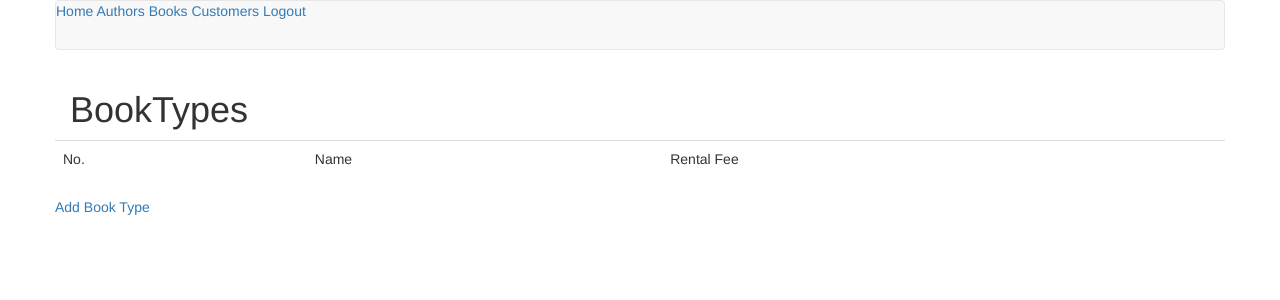
After one commit to njugunanduati/bookstore, a Flask app: page /book_types in a window 1280 px wide. The commit adds this page. Shown: the top 300 px of the page. Run offline with Flask 2, Linux system fonts and the light colour scheme; the visitor is signed in with stand-in values (Sample User, id 1); data that the repository does not hold is empty; some libraries are stand-ins or nearby versions.

Commit message:
--Story 2 completed --added the book typess (regular, fiction and novel) --also refactored the code to include this

```diff
--- a/app/models.py
+++ b/app/models.py
@@ -61,10 +61,22 @@ class Author(TimestampMixin, db.Model):
         return f'Author {self.body} {self.last_name}'
 
 
+class BookType(TimestampMixin, db.Model):
+    """
+    regular, fiction and novels
+    """
+    id = db.Column(db.Integer, primary_key=True)
+    name = db.Column(db.String(30))
+    rent_charge = db.Column(db.Numeric(5, 2))
+
+    def __repr__(self):
+        return f'BookType {self.name}'
+
+
 class Book(TimestampMixin, db.Model):
     id = db.Column(db.Integer, primary_key=True)
+    book_type = db.Column(db.Integer, db.ForeignKey('book_type.id'))
     title = db.Column(db.String(300))
-    rent_charge = db.Column(db.Numeric(5, 2))
     timestamp = db.Column(db.DateTime, index=True, default=datetime.utcnow)
     author = db.Column(db.Integer, db.ForeignKey('author.id'))
 
@@ -74,6 +86,14 @@ class Book(TimestampMixin, db.Model):
     def get_author(self):
         author = Author.query.filter_by(id=self.author).first()
         return f'{author.first_name} {author.last_name}'
+
+    def get_book_type(self):
+        book_type = BookType.query.filter_by(id=self.book_type).first()
+        return book_type.name
+
+    def get_rent_charge(self):
+        book_type = BookType.query.filter_by(id=self.book_type).first()
+        return book_type.rent_charge
 
 
 class Rental(TimestampMixin, db.Model):
@@ -95,9 +115,17 @@ class Rental(TimestampMixin, db.Model):
         book = Book.query.filter_by(id=self.book_id).first()
         return book.title
 
+    def get_book_type(self):
+        book = Book.query.filter_by(id=self.book_id).first()
+        return book.get_book_type()
+
+    def get_author(self):
+        book = Book.query.filter_by(id=self.book_id).first()
+        return book.get_author()
+
     def get_cost(self):
         book = Book.query.filter_by(id=self.book_id).first()
-        return book.rent_charge * self.duration
+        return book.get_rent_charge() * self.duration
 
 
 @login.user_loader
--- a/app/routes.py
+++ b/app/routes.py
@@ -6,8 +6,8 @@ from flask_login import current_user, login_user, logout_user, login_required
 from app import app, db
 from app.email import send_password_reset_email
 from app.forms import LoginForm, BookForm, CustomerForm, AuthorForm, RegistrationForm, RentBookForm, \
-    ResetPasswordRequestForm, ResetPasswordForm
-from app.models import User, Book, Author, Customer, Rental
+    ResetPasswordRequestForm, ResetPasswordForm, BookTypeForm
+from app.models import User, Book, BookType, Author, Customer, Rental
 
 
 @app.route('/')
@@ -92,7 +92,7 @@ def index():
 @login_required
 def rent_book():
     customers = [(i.id, f'{i.first_name} {i.last_name}') for i in Customer.query.all()]
-    books = [(i.id, f'{i.title} @ ${i.rent_charge}') for i in Book.query.all()]
+    books = [(i.id, f'{i.title} @ ${i.get_rent_charge()}') for i in Book.query.all()]
     form = RentBookForm()
     form.customer.choices = customers
     form.book.choices = books
@@ -109,6 +109,28 @@ def rent_book():
     return render_template('rent_book.html', title='Rent A Book', form=form)
 
 
+@app.route('/add/book_type', methods=['GET', 'POST'])
+@login_required
+def add_book_type():
+    form = BookTypeForm()
+    if form.validate_on_submit():
+        book_type = BookType(
+            name=form.name.data,
+            rent_charge=form.rent_charge.data,
+        )
+        db.session.add(book_type)
+        db.session.commit()
+        return redirect(url_for('get_book_types'))
+    return render_template('add_book_type.html', title='Add Book', form=form)
+
+
+@app.route('/book_types')
+@login_required
+def get_book_types():
+    book_types = BookType.query.all()
+    return render_template('book_types.html', title='BookTypes', book_types=book_types)
+
+
 @app.route('/books')
 @login_required
 def get_books():
@@ -120,18 +142,42 @@ def get_books():
 @login_required
 def add_book():
     authors = [(i.id, f'{i.first_name} {i.last_name}') for i in Author.query.all()]
+    book_types = [(i.id, f'{i.name} {i.rent_charge}') for i in BookType.query.all()]
     form = BookForm()
     form.author.choices = authors
+    form.book_type.choices = book_types
     if form.validate_on_submit():
         book = Book(
             title=form.title.data,
-            rent_charge=form.rent_charge.data,
+            book_type=form.book_type.data,
             author=form.author.data
         )
         db.session.add(book)
         db.session.commit()
         return redirect(url_for('get_books'))
     return render_template('add_book.html', title='Add Book', form=form)
+
+
+@app.route('/edit/book/<id>', methods=['GET', 'POST'])
+@login_required
+def edit_book(id):
+    book = Book.query.filter_by(id=id).first()
+    authors = [(i.id, f'{i.first_name} {i.last_name}') for i in Author.query.all()]
+    book_types = [(i.id, f'{i.name} {i.rent_charge}') for i in BookType.query.all()]
+    form = BookForm()
+    form.author.choices = authors
+    form.book_type.choices = book_types
+    if form.validate_on_submit():
+        book.title = form.title.data,
+        book.book_type = form.book_type.data,
+        book.author = form.author.data
+        db.session.commit()
+        flash('Book has been updated.')
+        return redirect(url_for('get_books'))
+    book = Book.query.filter_by(id=id).first()
+    form.title.data = book.title
+    form.author.data = book.author
+    return render_template('edit_book.html', title='Save Book', form=form)
 
 
 @app.route('/authors')
--- a/app/templates/base.html
+++ b/app/templates/base.html
@@ -5,6 +5,8 @@
 {% endblock %}
 
 {% block navbar %}
+<div class="container">
+    <div class="row">
         <nav class="navbar navbar-default">
             {% if current_user.is_anonymous %}
                 <a href="{{ url_for('login') }}">Login</a>
@@ -16,6 +18,8 @@
                 <a href="{{ url_for('logout') }}">Logout</a>
             {% endif %}
         </nav>
+    </div>
+</div>
 {% endblock %}
 
 {% block content %}
--- /dev/null
+++ b/app/templates/book_types.html
@@ -0,0 +1,24 @@
+{% extends "base.html" %}
+
+{% block app_content %}
+<h1>BookTypes</h1>
+<div class="row">
+    <table class="table table-hover">
+        <tr>
+            <td>No.</td>
+            <td>Name</td>
+            <td>Rental Fee</td>
+        </tr>
+        {% for book in book_types %}
+        <tr>
+            <td>{{ book.id }}</td>
+            <td>{{ book.name }}</td>
+            <td>${{ book.rent_charge }}</td>
+        </tr>
+        {% endfor %}
+    </table>
+</div>
+<div class="row">
+     <a href="{{ url_for('add_book_type') }}">Add Book Type</a>
+ </div>
+{% endblock %}
--- a/app/templates/books.html
+++ b/app/templates/books.html
@@ -7,15 +7,19 @@
         <tr>
             <td>No.</td>
             <td>Title</td>
+            <td>Book Type</td>
             <td>Rental Fee</td>
             <td>Author</td>
+            <td></td>
         </tr>
         {% for book in books %}
         <tr>
             <td>{{ book.id }}</td>
             <td>{{ book.title }}</td>
-            <td>${{ book.rent_charge }}</td>
+            <td>{{ book.get_book_type() }}</td>
+            <td>${{ book.get_rent_charge() }}</td>
             <td>{{ book.get_author() }}</td>
+            <td><a href="{{ url_for('edit_book', id=book.id) }}">Edit Book</a></td>
         </tr>
         {% endfor %}
     </table>
--- a/app/templates/index.html
+++ b/app/templates/index.html
@@ -8,6 +8,8 @@
             <td>No.</td>
             <td>Customer</td>
             <td>Book</td>
+            <td>Type of Book</td>
+            <td>Author</td>
             <td>Rent Duration</td>
             <td>Total Cost</td>
             <td>View Receipt</td>
@@ -17,6 +19,8 @@
             <td>{{ r.id }}</td>
             <td>{{ r.get_customer() }}</td>
             <td>{{ r.get_title() }}</td>
+            <td>{{ r.get_book_type() }}</td>
+            <td>{{ r.get_author() }}</td>
             <td>{{ r.duration }} days</td>
             <td>${{ r.get_cost() }}</td>
             <td><a href="{{ url_for('get_statement', id=r.id) }}">View</a></td>
```
Also changed, not shown: app/forms.py (+8 -2 lines), app/templates/add_book_type.html (added, +11 -0 lines), app/templates/edit_book.html (added, +11 -0 lines), app/templates/statement.html (+16 -0 lines), migrations/versions/6c7c34c9759e_.py (added, +41 -0 lines), tests/conftest.py (+9 -3 lines). Lines whose indentation alone changed are shown as unchanged.
